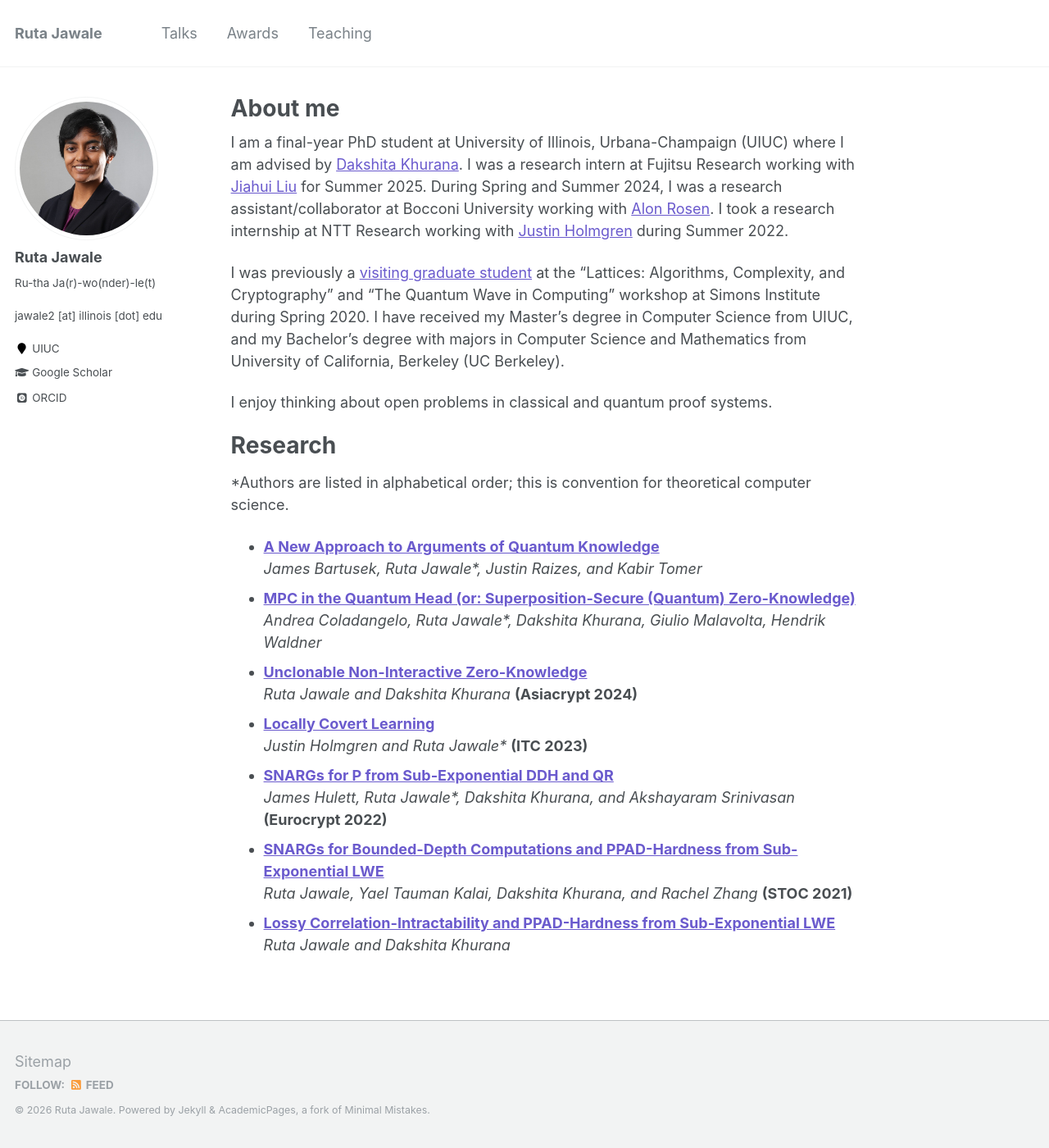
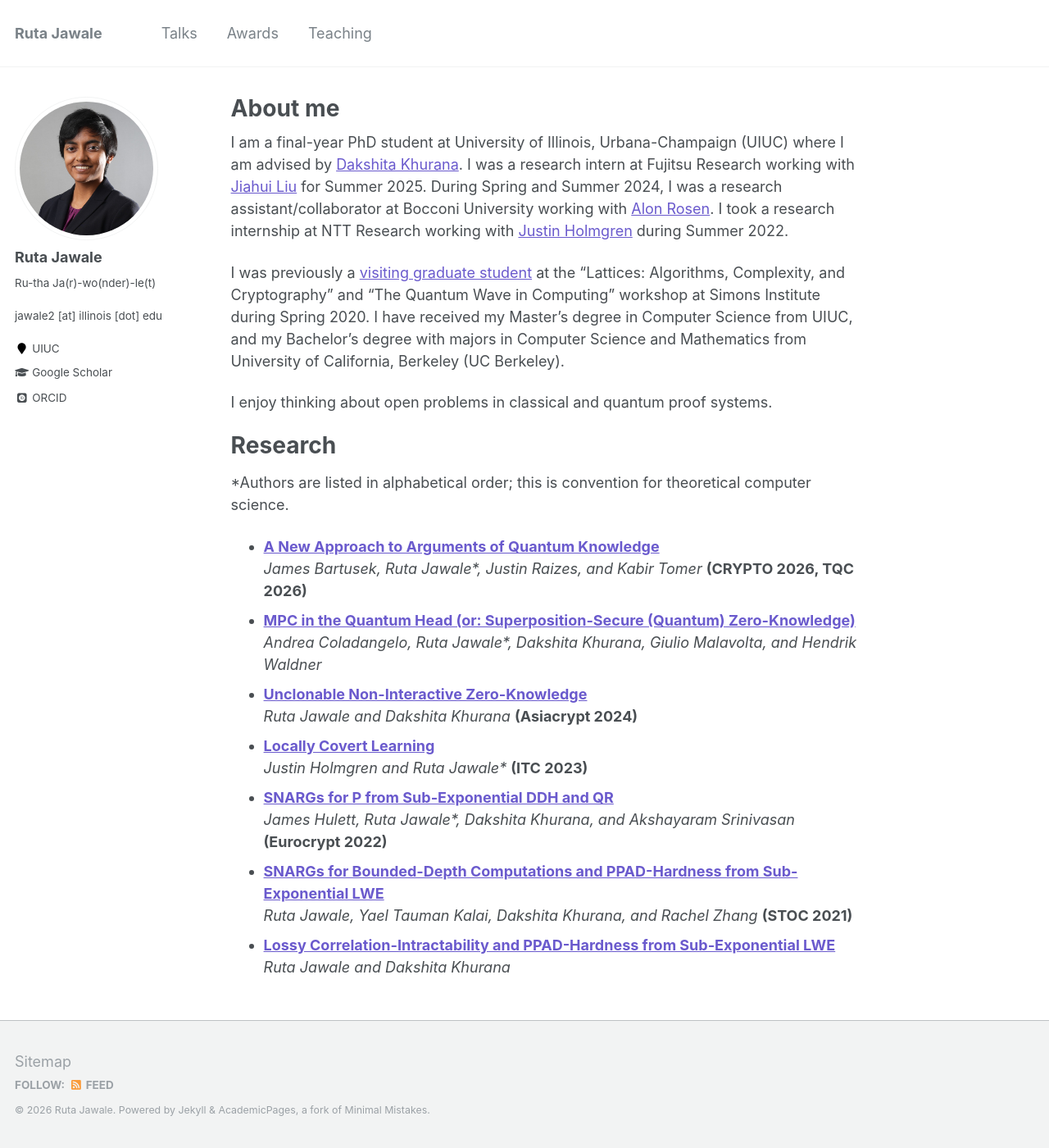
Before and after one commit to RutaJawale/RutaJawale.github.io, a Jekyll site: the page built from _pages/about.md, in a window 1280 px wide and 1400 px high. Shown: the whole window at 82% size. Built offline with Jekyll 4.4.1, drawn with Linux system fonts in a browser that asks for light colours; some web fonts are replaced.

Commit message:
Quantum NIZK paper accepted

```diff
--- a/_pages/about.md
+++ b/_pages/about.md
@@ -19,9 +19,9 @@ I enjoy thinking about open problems in classical and quantum proof systems.
 *Authors are listed in alphabetical order; this is convention for theoretical computer science.
 
 - **[A New Approach to Arguments of Quantum Knowledge](https://eprint.iacr.org/2025/2155)**
-_James Bartusek, Ruta Jawale*, Justin Raizes, and Kabir Tomer_
+_James Bartusek, Ruta Jawale*, Justin Raizes, and Kabir Tomer_ **(CRYPTO 2026, TQC 2026)**
 - **[MPC in the Quantum Head (or: Superposition-Secure (Quantum) Zero-Knowledge)](https://arxiv.org/abs/2506.22961)**
-_Andrea Coladangelo, Ruta Jawale*, Dakshita Khurana, Giulio Malavolta, Hendrik Waldner_
+_Andrea Coladangelo, Ruta Jawale*, Dakshita Khurana, Giulio Malavolta, and Hendrik Waldner_
 - **[Unclonable Non-Interactive Zero-Knowledge](https://eprint.iacr.org/2023/1532)**
 _Ruta Jawale and Dakshita Khurana_ **(Asiacrypt 2024)**
 - **[Locally Covert Learning](https://eprint.iacr.org/2023/392)**
```
